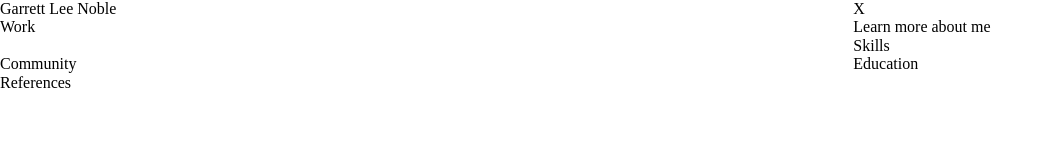
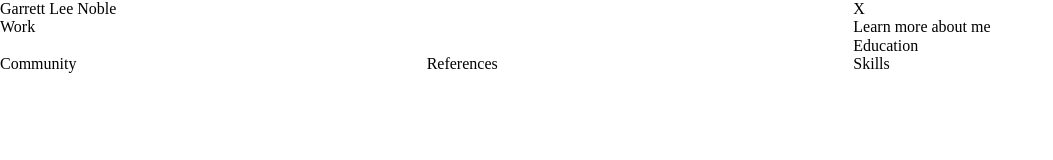
Before and after one commit to GarrettNoble/css-resume, a plain HTML site: page index.html in a window 1280 px wide. Shown: the whole page, without its empty margins (0-1053 px from the left). Drawn offline with Linux system fonts and the light colour scheme.

Commit message:
added references section to grid

```diff
--- a/styles/main.css
+++ b/styles/main.css
@@ -1,12 +1,12 @@
 .resume {
     display: grid;
-    grid-template-columns: 2fr 1fr;
+    grid-template-columns: 1fr 1fr 1fr;
     grid-template-rows: 1fr 1fr 1fr 1fr;
     grid-template-areas:
-        "name photo"
-        "work about"
-        "work skills"
-        "community education";
+        "name name photo"
+        "work work about"
+        "work work education"
+        "community references skills"
 }
 
 .name {
@@ -36,3 +36,7 @@
 .skills {
     grid-area : skills;
 }
+
+.references {
+    grid-area : references;
+}
```
